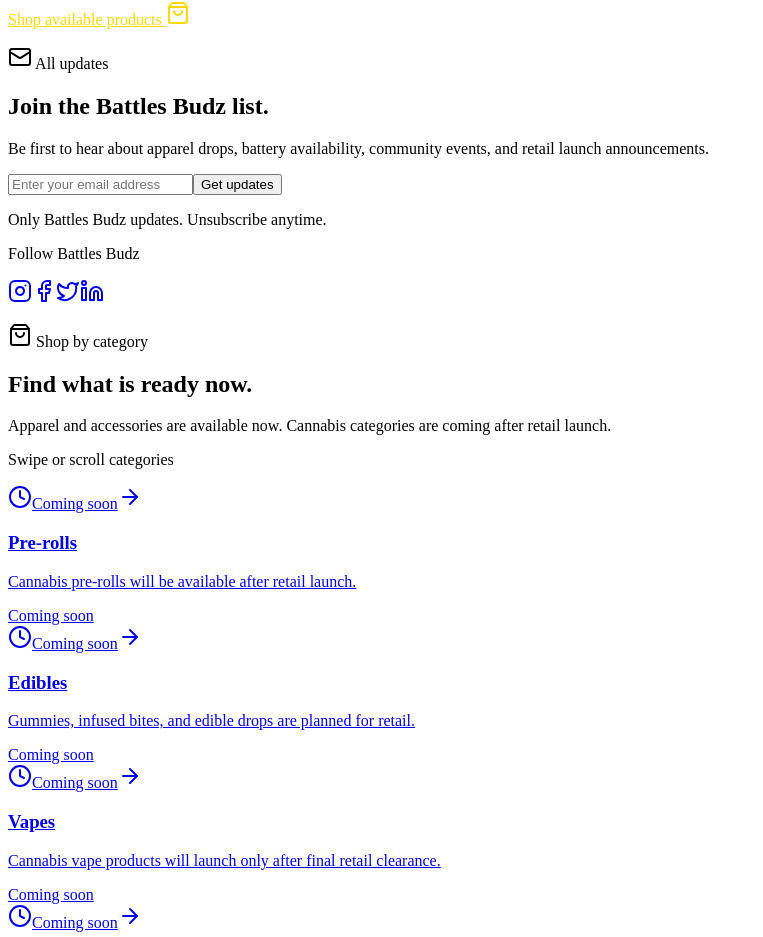
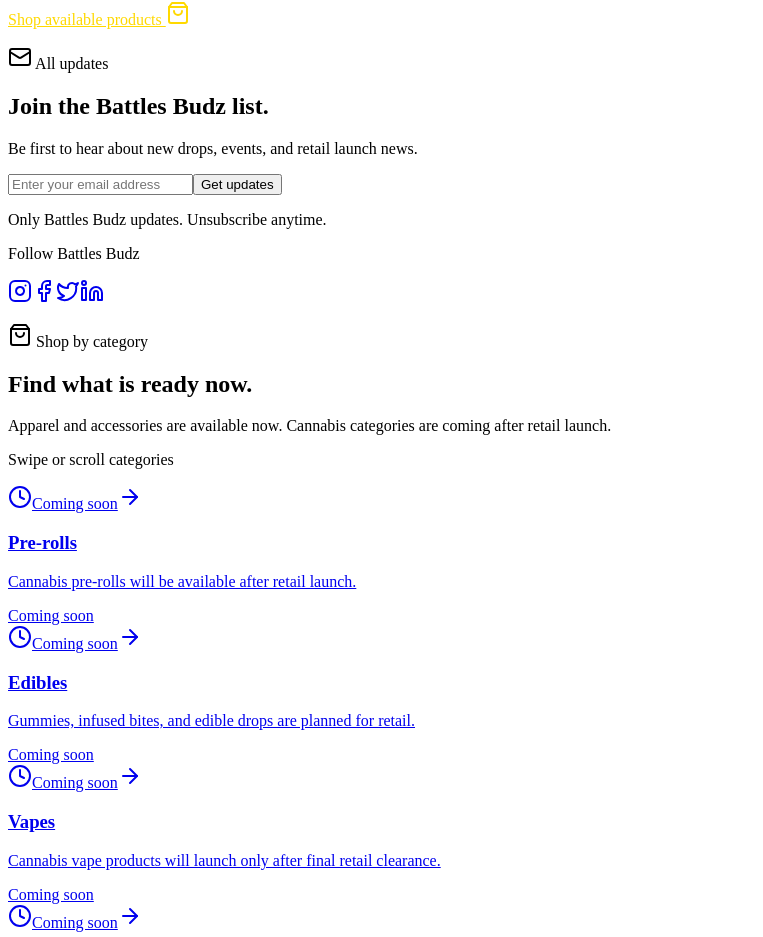
Before and after one commit to battlesbudz/Battles-Budz-site, a React (Vite) app in the folder client/: page / in a window 1280 px wide. Shown: the part 1039-1976 px from the top of the page, without its empty margins (0-763 px from the left). Built offline with nearby package versions, Linux system fonts and the light colour scheme; no server answers; what @shared/schema would draw is missing.

Commit message:
Tighten newsletter update copy
Remove battery-specific wording from the newsletter signup popup and static newsletter section.

```diff
--- a/client/src/components/newsletter-section.tsx
+++ b/client/src/components/newsletter-section.tsx
@@ -51,7 +51,7 @@
             Join the Battles Budz list.
           </h2>
           <p className="mt-5 max-w-xl text-lg leading-8 text-zinc-300">
-            Be first to hear about apparel drops, battery availability, community events, and retail launch announcements.
+            Be first to hear about new drops, events, and retail launch news.
           </p>
         </div>
 
--- a/client/src/components/newsletter-signup-popup.tsx
+++ b/client/src/components/newsletter-signup-popup.tsx
@@ -117,7 +117,7 @@
               Get Battles Budz updates.
             </DialogTitle>
             <DialogDescription className="text-base leading-7 text-zinc-300">
-              Product drops, battery availability, events, and retail launch news.
+              New drops, events, and retail launch news.
             </DialogDescription>
           </DialogHeader>
         </div>
```
